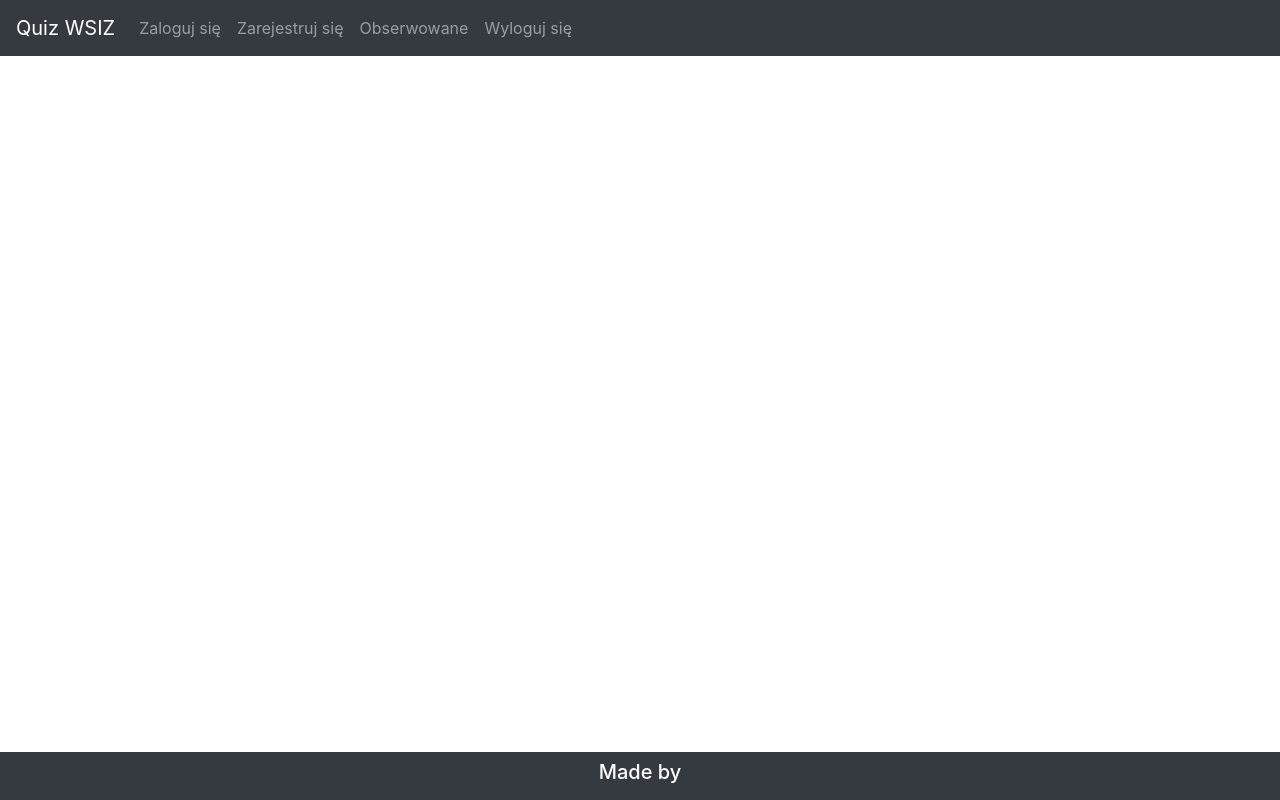
After one commit to LipaMar/quiz, a Django app: template src/quiz_app/templates/base.html in a window 1280 px wide. The commit adds this page. Run offline with Django 3.2, Linux system fonts and the light colour scheme; the template is opened without the code that fills it, so the values that code supplies are empty; some libraries are stand-ins or nearby versions.

Commit message:
Example layout template

```diff
--- /dev/null
+++ b/src/quiz_app/templates/base.html
@@ -0,0 +1,49 @@
+<!DOCTYPE html>
+<html lang="pl">
+<head>
+    <title>Quiz WSIZ</title>
+    <meta charset="UTF-8">
+    <meta name="viewport" content="width=device-width, initial-scale=1">
+    <link rel="stylesheet" href="https://maxcdn.bootstrapcdn.com/bootstrap/4.5.2/css/bootstrap.min.css">
+    <script src="https://ajax.googleapis.com/ajax/libs/jquery/3.5.1/jquery.min.js"></script>
+    <script src="https://cdnjs.cloudflare.com/ajax/libs/popper.js/1.16.0/umd/popper.min.js"></script>
+    <script src="https://maxcdn.bootstrapcdn.com/bootstrap/4.5.2/js/bootstrap.min.js"></script>
+    <link rel="stylesheet" href="https://use.fontawesome.com/releases/v5.6.3/css/all.css"
+          integrity="sha384-UHRtZLI+pbxtHCWp1t77Bi1L4ZtiqrqD80Kn4Z8NTSRyMA2Fd33n5dQ8lWUE00s/" crossorigin="anonymous">
+    <link rel="stylesheet" type="text/css">
+</head>
+<body>
+<nav  class="navbar navbar-expand-lg bg-dark text-white navbar-dark sticky-top">
+    <a class="navbar-brand">Quiz WSIZ</a>
+    <button class="navbar-toggler" type="button" data-toggle="collapse" data-target="#navbarSupportedContent"
+            aria-controls="navbarSupportedContent" aria-expanded="false" aria-label="Toggle navigation">
+        <span class="navbar-toggler-icon"></span>
+    </button>
+
+    <div class="collapse navbar-collapse" id="navbarSupportedContent">
+        <ul class="navbar-nav">
+            <li class="nav-item" >
+                <a class="nav-link" >Zaloguj się</a>
+            </li>
+            <li class="nav-item" >
+                <a class="nav-link" >Zarejestruj się</a>
+            </li>
+            <li class="nav-item" >
+                <a class="nav-link">Obserwowane</a>
+            </li>
+            <li class="nav-item">
+                <a class="nav-link" href="javascript: document.logoutForm.submit()">Wyloguj się</a>
+                <form name="logoutForm" method="post">
+                    <input hidden type="submit" value="Sign Out"/>
+                </form>
+            </li>
+        </ul>
+    </div>
+</nav>
+{% block body%}
+{% endblock %}
+<footer class="fixed-bottom bg-dark text-white">
+    <div class="text-center h5 p-2">Made by</div>
+</footer>
+</body>
+</html>
```
Also changed, not shown: src/quiz_app/templates/index.html (+4 -9 lines).
